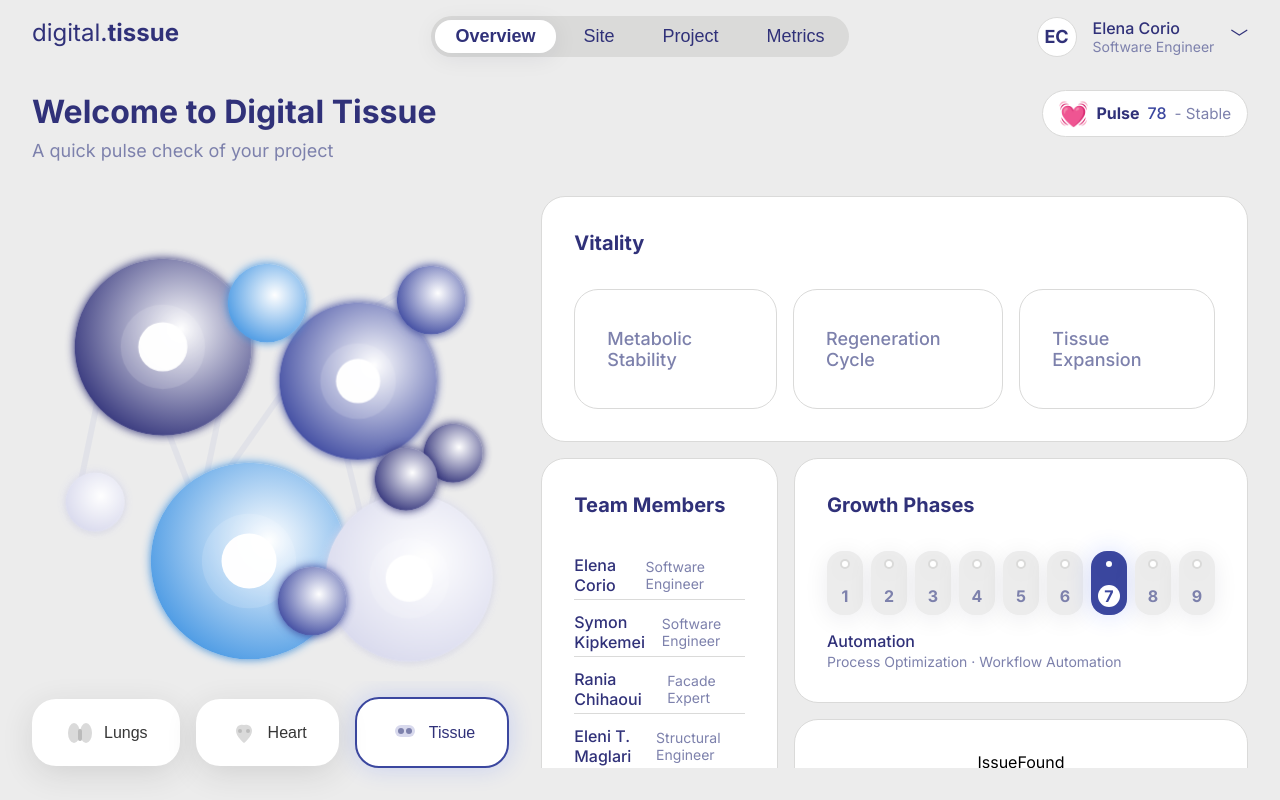
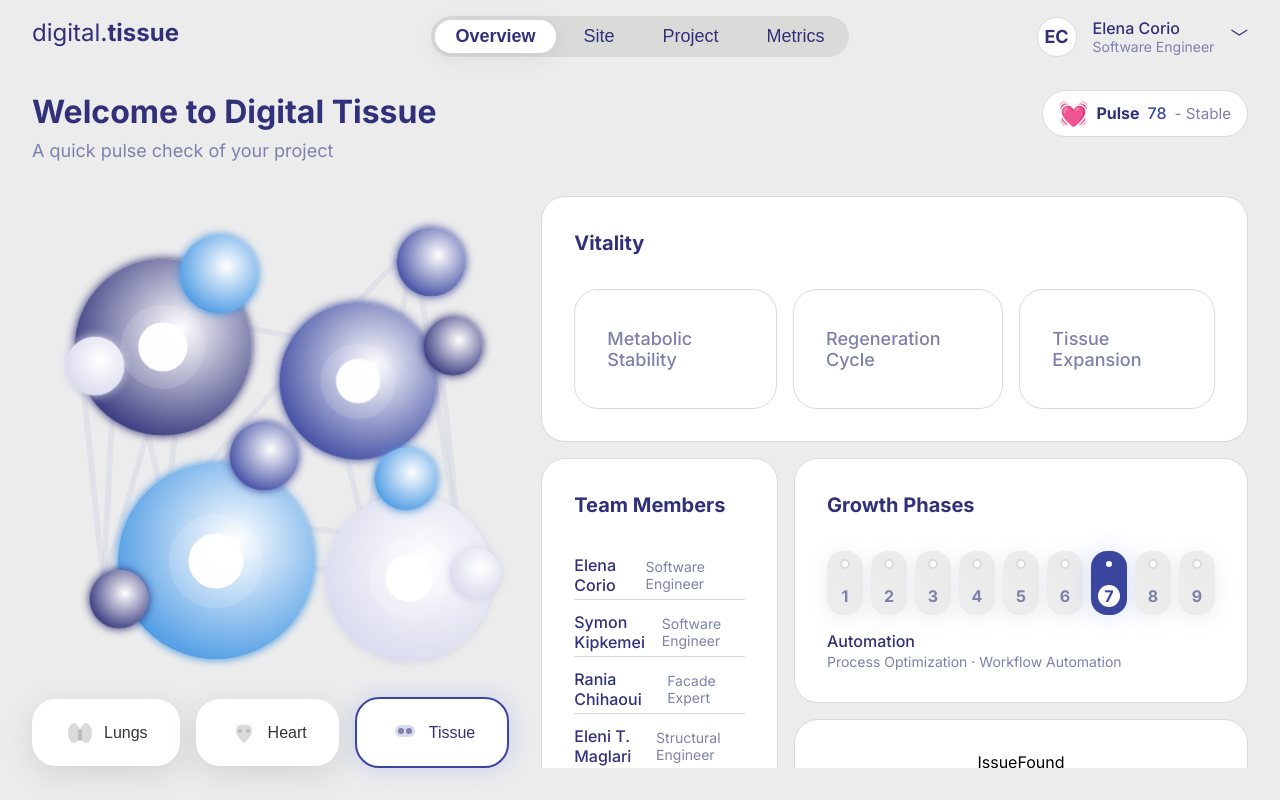
Before and after one commit to elena-corio/digital-tissue-dashboard, a Vue app in the folder frontend/: page / in a window 1280 px wide. Built offline with nearby package versions, Linux system fonts and the light colour scheme.

Commit message:
Move text in uitext and reorganise cells

```diff
--- a/frontend/src/components/TissueCanvas.vue
+++ b/frontend/src/components/TissueCanvas.vue
@@ -25,9 +25,9 @@
         <div class="nucleus-halo"></div>
       </template>
       <div v-if="cell.showCard" class="tissue-hover-card">
-        <div class="card-title">Cell Info</div>
-        <div class="body">Type: {{ cell.label }}</div>
-        <div class="caption">Activity: {{ cell.activity }}</div>
+        <div class="card-title">{{ NODE_CARD.title }}</div>
+        <div class="body">{{ NODE_CARD.typeLabel }}: {{ cell.label }}</div>
+        <div class="caption">{{ NODE_CARD.activityLabel }}: {{ cell.activity }}</div>
       </div>
     </div>
   </div>
@@ -35,6 +35,7 @@
 
 <script setup>
 import { ref, reactive, onMounted, nextTick, onBeforeUnmount } from 'vue'
+import { NODE_CARD } from '../uitext.js'
 const tissueColors = [
   'var(--navy-100)',
   'var(--blue-100)',
@@ -47,18 +48,21 @@ const canvasH = ref(340)
 const cellDefs = [
   { x: 18, y: 22, r: 90, color: tissueColors[0], large: true, label: 'Navy', activity: 'Stable' },
   { x: 60, y: 30, r: 80, color: tissueColors[1], large: true, label: 'Blue', activity: 'Active' },
-  { x: 35, y: 65, r: 100, color: tissueColors[2], large: true, label: 'Light Blue', activity: 'Expanding' },
+  { x: 28, y: 65, r: 100, color: tissueColors[2], large: true, label: 'Light Blue', activity: 'Expanding' },
   { x: 70, y: 70, r: 85, color: tissueColors[3], large: true, label: 'Lila', activity: 'Resting' },
-  { x: 45, y: 18, r: 40, color: tissueColors[2], large: false, label: 'Small', activity: 'Idle' },
-  { x: 80, y: 18, r: 35, color: tissueColors[1], large: false, label: 'Small', activity: 'Idle' },
-  { x: 10, y: 60, r: 30, color: tissueColors[3], large: false, label: 'Small', activity: 'Idle' },
-  { x: 85, y: 50, r: 30, color: tissueColors[0], large: false, label: 'Small', activity: 'Idle' },
-  { x: 55, y: 80, r: 35, color: tissueColors[1], large: false, label: 'Small', activity: 'Idle' },
-  { x: 75, y: 55, r: 32, color: tissueColors[0], large: false, label: 'Small', activity: 'Idle' }
+  { x: 35, y: 12, r: 40, color: tissueColors[2], large: false, label: 'Small', activity: 'Idle' },
+  { x: 80, y: 10, r: 35, color: tissueColors[1], large: false, label: 'Small', activity: 'Idle' },
+  { x: 10, y: 32, r: 30, color: tissueColors[3], large: false, label: 'Small', activity: 'Idle' },
+  { x: 85, y: 28, r: 30, color: tissueColors[0], large: false, label: 'Small', activity: 'Idle' },
+  { x: 45, y: 50, r: 35, color: tissueColors[1], large: false, label: 'Small', activity: 'Idle' },
+  { x: 75, y: 55, r: 32, color: tissueColors[2], large: false, label: 'Small', activity: 'Idle' },
+  { x: 15, y: 80, r: 30, color: tissueColors[0], large: false, label: 'Small', activity: 'Idle' },
+  { x: 90, y: 75, r: 26, color: tissueColors[3], large: false, label: 'Small', activity: 'Idle' }
 ]
 const cells = reactive(cellDefs.map(c => ({ ...c, cx: 0, cy: 0, style: '', showCard: false })))
 const connections = [
-  [0,1],[0,2],[1,2],[2,3],[1,3],[0,4],[2,4],[3,5],[1,5],[0,6],[3,7],[2,8],[1,9],[3,9]
+  [0,1],[0,2],[1,2],[2,3],[1,3],[0,4],[2,4],[3,5],[1,5],[0,6],[3,7],[2,8],[1,9],[3,9],
+  [0,10],[2,10],[3,11],[8,10],[9,11],[4,10],[5,11],[6,10],[7,11],[10,11]
 ]
 function resizeCanvas() {
   if (!svgRef.value) return
--- a/frontend/src/uitext.js
+++ b/frontend/src/uitext.js
@@ -4,6 +4,11 @@ export const DASHBOARD = {
 };
 // All UI text for digital.tissue dashboard
 // Export as named constants or objects
+export const NODE_CARD = {
+  title: 'Cell Info',
+  typeLabel: 'Type',
+  activityLabel: 'Activity',
+};
 
 export const HEADER = {
   title: 'digital.tissue',
```
